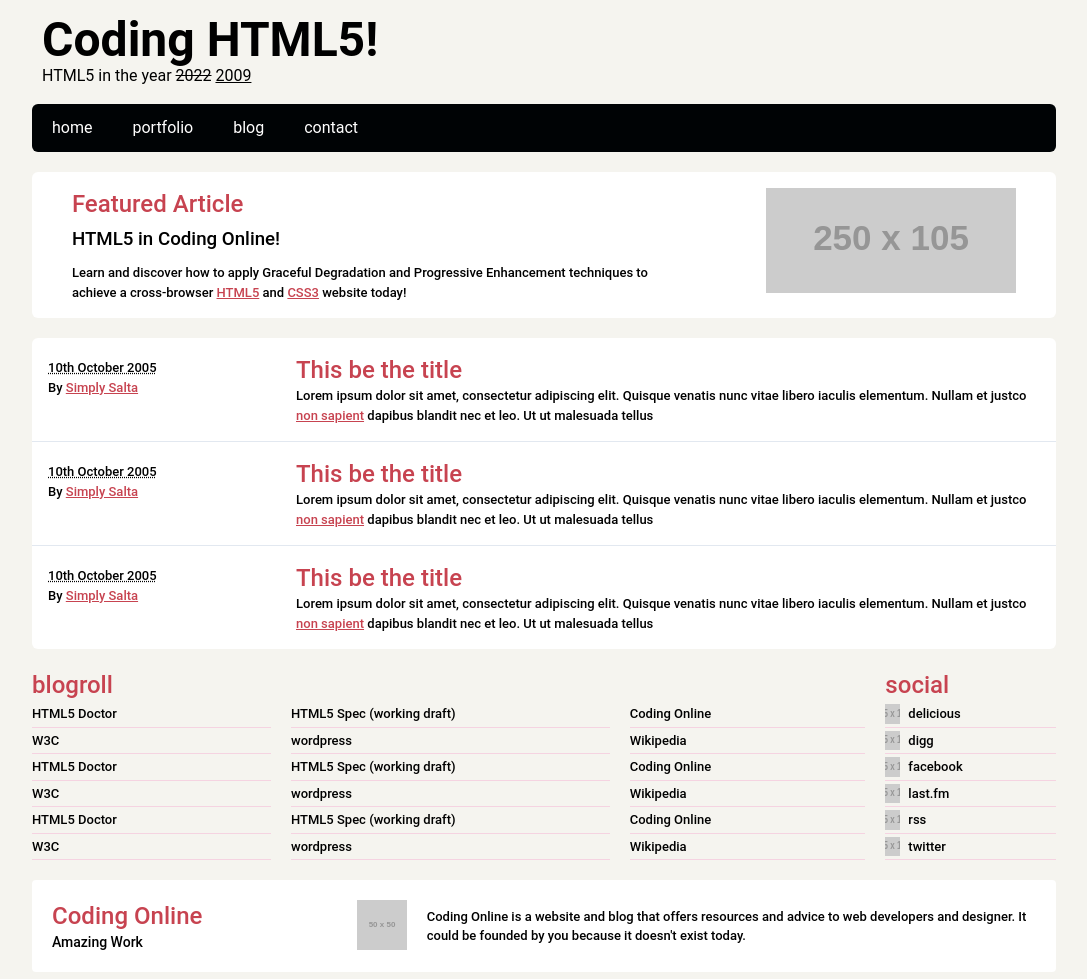
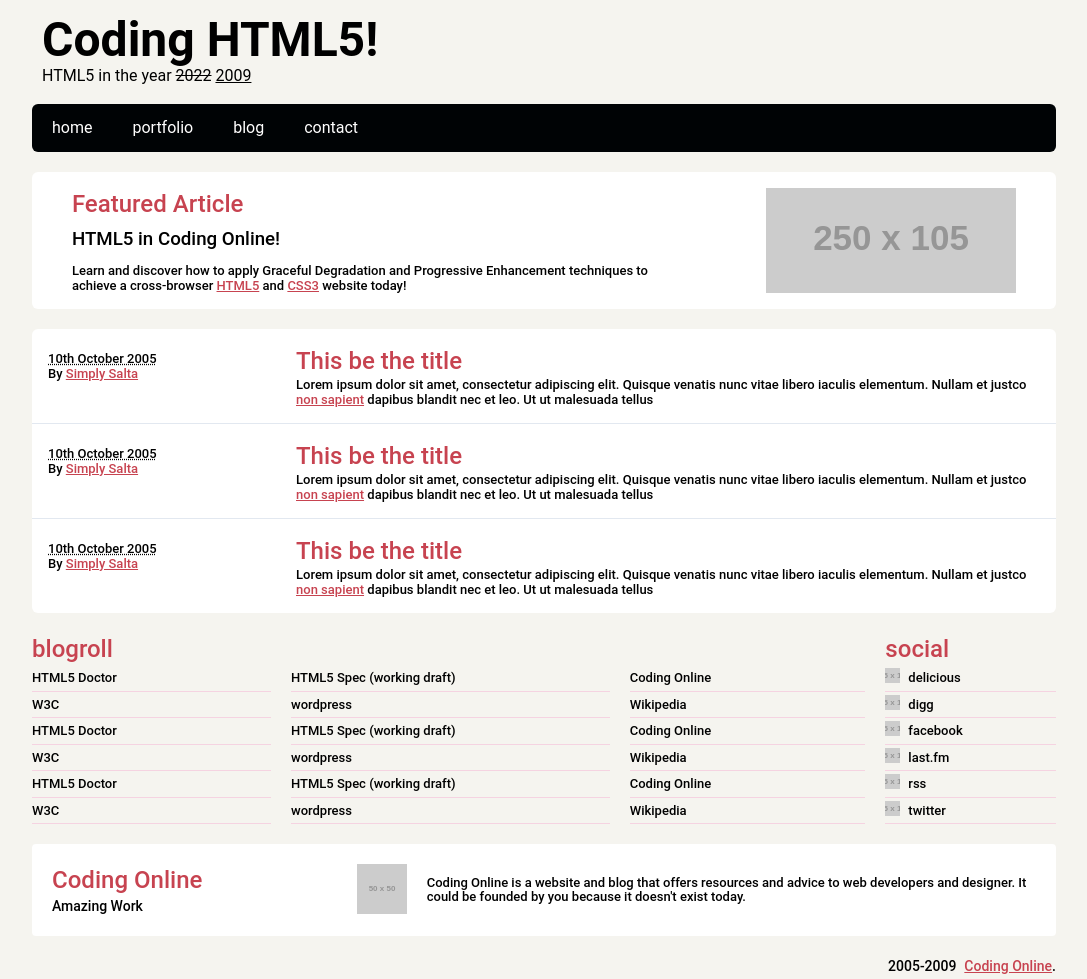
Before and after one commit to nhanphan2112/semantic-tailwind, a website: page index.html in a window 1280 px wide. Shown: the top 979 px of the page, without its empty margins (96-1183 px from the left). Drawn offline with Linux system fonts and the light colour scheme; placeholder pictures from the web are drawn by us.

Commit message:
adjust lineheight to match with orginal semantic exercise

```diff
--- a/index.html
+++ b/index.html
@@ -7,7 +7,7 @@
 		<meta name="author" content="Nhan Phan" />
 		<meta name="viewport" content="width=device-width, initial-scale=1.0" />
 		<link href="./app.css" rel="stylesheet" />
-		<title>Coding HTML5!</title>
+		<title>Coding HTML5! 🚀</title>
 	</head>
   <body class="flex flex-col items-center root">
 		<!-- <div class=""> -->
@@ -33,7 +33,7 @@
 					<header class="basis-[60%]">
 						<h2 class="text-2xl text-primaryColor pb-[5px]">Featured Article</h2>
 						<h3 class="text-[1.17em] pb-[10px]">HTML5 in Coding Online!</h3>
-						<p class="text-[small]">
+						<p class="text-[small] leading-[15px]">
 							Learn and discover how to apply Graceful Degradation and Progressive Enhancement
 							techniques to achieve a cross-browser
 							<a class="underline text-primaryColor hover:bg-primaryColor hover:text-textLightColor" href="https://en.wikipedia.org/wiki/HTML5">HTML5</a> and
@@ -48,7 +48,7 @@
           <article class="flex flex-row-reverse items-start px-4 py-4 hover:bg-primaryColor hover:text-textLightColor group">
             <div class="basis-3/4">
               <h2 class="text-2xl text-primaryColor group-hover:text-textHighlightColor">This be the title</h2>
-              <p class="text-[small]">
+              <p class="text-[small] leading-[15px]">
                 Lorem ipsum dolor sit amet, consectetur adipiscing elit. Quisque
                 venatis nunc vitae libero iaculis elementum. Nullam et justco
                 <a class="underline text-primaryColor group-hover:text-textHighlightColor" href="">non sapient</a> dapibus blandit nec et leo. Ut ut
@@ -58,14 +58,14 @@
 
             <span class="pt-1 text-[small] basis-1/4">
               <time class="underline decoration-dotted" datetime="2005-10-10">10th October 2005</time>
-              <address class="not-italic">By <a class="underline text-primaryColor group-hover:text-textHighlightColor" href="">Simply Salta</a></address>
+              <address class="not-italic leading-[10px]">By <a class="underline text-primaryColor group-hover:text-textHighlightColor" href="">Simply Salta</a></address>
             </span>
           </article>
 
           <article class="flex flex-row-reverse items-start px-4 py-4 hover:bg-primaryColor hover:text-textLightColor group">
             <div class="basis-3/4">
               <h2 class="text-2xl text-primaryColor group-hover:text-textHighlightColor">This be the title</h2>
-              <p class="text-[small]">
+              <p class="text-[small] leading-[15px]">
                 Lorem ipsum dolor sit amet, consectetur adipiscing elit. Quisque
                 venatis nunc vitae libero iaculis elementum. Nullam et justco
                 <a class="underline text-primaryColor group-hover:text-textHighlightColor" href="">non sapient</a> dapibus blandit nec et leo. Ut ut
@@ -75,14 +75,14 @@
 
             <span class="pt-1 text-[small] basis-1/4">
               <time class="underline decoration-dotted" datetime="2005-10-10">10th October 2005</time>
-              <address class="not-italic">By <a class="underline text-primaryColor group-hover:text-textHighlightColor" href="">Simply Salta</a></address>
+              <address class="not-italic leading-[10px]">By <a class="underline text-primaryColor group-hover:text-textHighlightColor" href="">Simply Salta</a></address>
             </span>
           </article>
 
           <article class="flex flex-row-reverse items-start px-4 py-4 hover:bg-primaryColor hover:text-textLightColor group">
             <div class="basis-3/4">
               <h2 class="text-2xl text-primaryColor group-hover:text-textHighlightColor">This be the title</h2>
-              <p class="text-[small]">
+              <p class="text-[small] leading-[15px]">
                 Lorem ipsum dolor sit amet, consectetur adipiscing elit. Quisque
                 venatis nunc vitae libero iaculis elementum. Nullam et justco
                 <a class="underline text-primaryColor group-hover:text-textHighlightColor" href="">non sapient</a> dapibus blandit nec et leo. Ut ut
@@ -92,7 +92,7 @@
 
             <span class="pt-1 text-[small] basis-1/4">
               <time class="underline decoration-dotted" datetime="2005-10-10">10th October 2005</time>
-              <address class="not-italic">By <a class="underline text-primaryColor group-hover:text-textHighlightColor" href="">Simply Salta</a></address>
+              <address class="not-italic leading-[10px]">By <a class="underline text-primaryColor group-hover:text-textHighlightColor" href="">Simply Salta</a></address>
             </span>
           </article>
         </section>
@@ -132,12 +132,13 @@
                 <img
                   src="http://via.placeholder.com/15x15"
                   alt="social-delicous"
+                  class="w-[15px] h-[15px]"
                 />
                 <p>delicious</p>
               </li>
 
               <li class="flex gap-2 py-[3px] text-[small] border-b-[1px] border-pink-400/25  hover:bg-primaryColor hover:text-textLightColor">
-                <img src="http://via.placeholder.com/15x15" alt="social-digg" />
+                <img src="http://via.placeholder.com/15x15" alt="social-digg" class="w-[15px] h-[15px]"/>
                 <p>digg</p>
               </li>
 
@@ -145,6 +146,7 @@
                 <img
                   src="http://via.placeholder.com/15x15"
                   alt="social-facebook"
+                  class="w-[15px] h-[15px]"
                 />
                 <p>facebook</p>
               </li>
@@ -153,12 +155,13 @@
                 <img
                   src="http://via.placeholder.com/15x15"
                   alt="social-last.fm"
+                  class="w-[15px] h-[15px]"
                 />
                 <p>last.fm</p>
               </li>
 
               <li class="flex gap-2 py-[3px] text-[small] border-b-[1px] border-pink-400/25  hover:bg-primaryColor hover:text-textLightColor">
-                <img src="http://via.placeholder.com/15x15" alt="social-rss" />
+                <img src="http://via.placeholder.com/15x15" alt="social-rss" class="w-[15px] h-[15px]" />
                 <p>rss</p>
               </li>
 
@@ -166,6 +169,7 @@
                 <img
                   src="http://via.placeholder.com/15x15"
                   alt="social-twitter"
+                  class="w-[15px] h-[15px]"
                 />
                 <p>twitter</p>
               </li>
@@ -179,7 +183,7 @@
             <p class="text-sm">Amazing Work</p>
           </header>
           <img class="w-[50px] h-[50px] mr-5" src="http://via.placeholder.com/50x50" alt="footer-image" />
-          <p class="text-[small] self-center basis-2/3">
+          <p class="text-[small] self-center basis-2/3 leading-[14px]">
             Coding Online is a website and blog that offers resources and advice
             to web developers and designer. It could be founded by you because
             it doesn't exist today.
```
Also changed, not shown: app.css.
